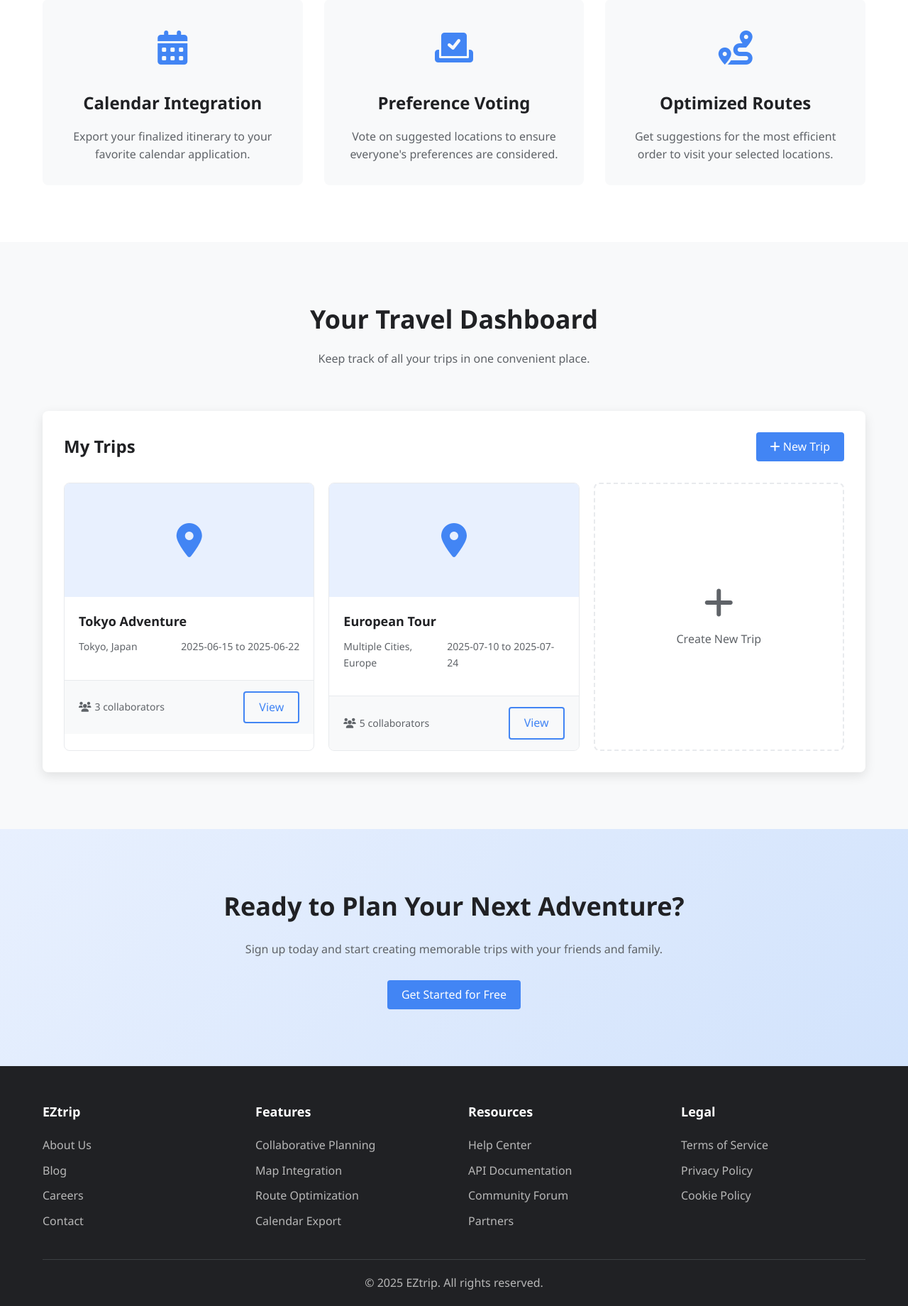
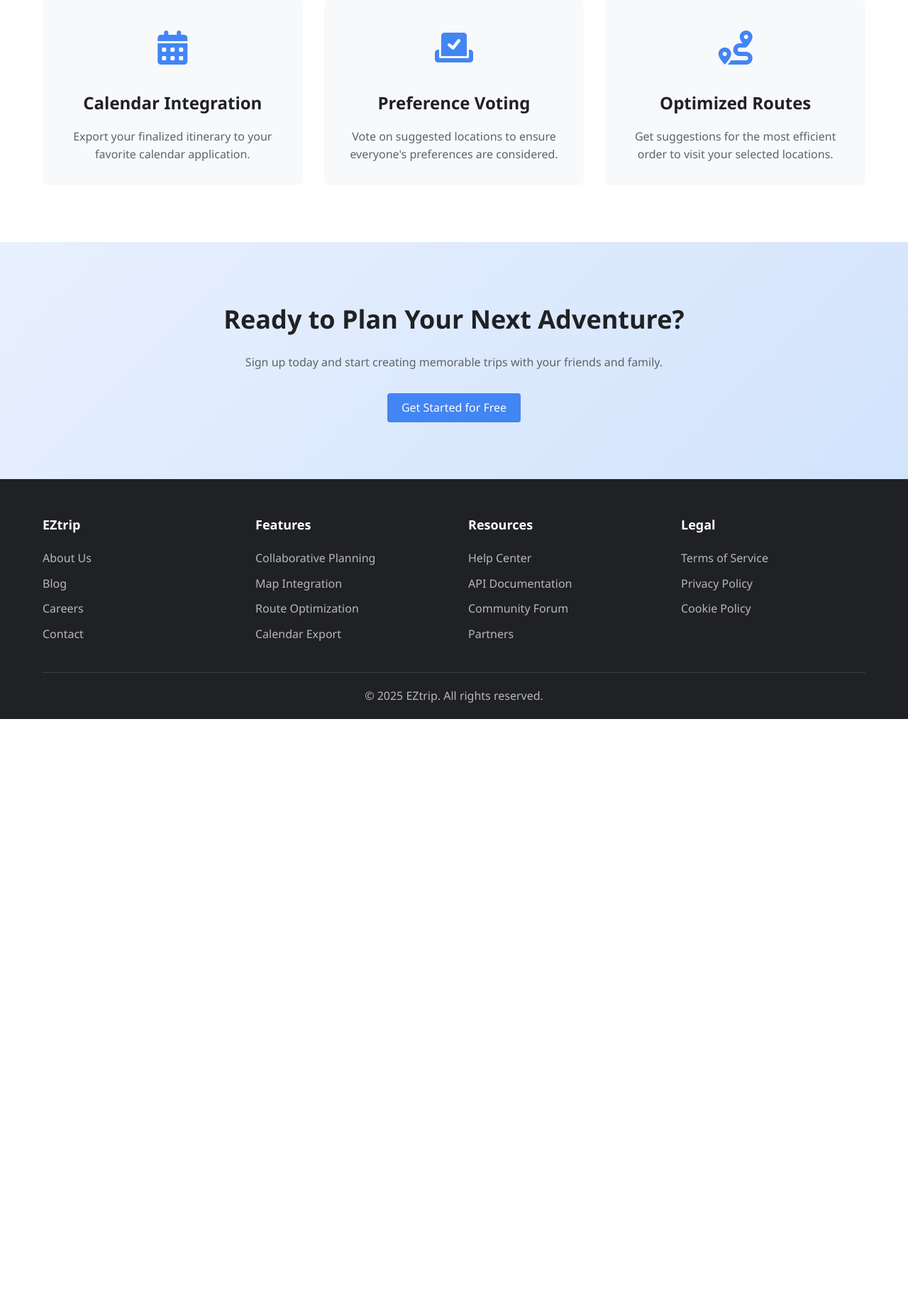
Before and after one commit to hongyaok/EZtrip, a Flask app: page / in a window 1280 px wide. Shown: the part 1047-2887 px from the top of the page at 71% size. After the commit the page ends 2060 px from the top, so only its background shows below. Run offline with Flask 3, Linux system fonts and the light colour scheme.

Commit message:
minor changes

```diff
--- a/templates/index.html
+++ b/templates/index.html
@@ -104,57 +104,6 @@
         </div>
     </section>
 
-    <!-- Dashboard preview section -->
-    <section class="dashboard-preview">
-        <div class="container">
-            <div class="section-title">
-                <h2>Your Travel Dashboard</h2>
-                <p>Keep track of all your trips in one convenient place.</p>
-            </div>
-
-            <div class="dashboard-container">
-                <div class="dashboard-header">
-                    <h2>My Trips</h2>
-                    <a href="/create-trip" class="btn btn-primary">
-                        <i class="fas fa-plus"></i> New Trip
-                    </a>
-                </div>
-
-                <div class="trips-grid">
-                    {% for trip in trips %}
-                    <div class="trip-card">
-                        <div class="trip-image">
-                            <i class="fas fa-map-marker-alt"></i>
-                        </div>
-                        <div class="trip-details">
-                            <h3>{{ trip.title }}</h3>
-                            <div class="trip-meta">
-                                <span>{{ trip.destination }}</span>
-                                <span>{{ trip.start_date }} to {{ trip.end_date }}</span>
-                            </div>
-                        </div>
-                        <div class="trip-footer">
-                            <div class="trip-collaborators">
-                                <i class="fas fa-users"></i>
-                                <span>{{ trip.collaborators }} collaborators</span>
-                            </div>
-                            <a href="#" class="btn btn-outline">View</a>
-                        </div>
-                    </div>
-                    {% endfor %}
-
-                    <!-- Add Trip Card -->
-                    <div class="trip-card create-trip-card">
-                        <a href="/create-trip" class="create-trip-link">
-                            <i class="fas fa-plus create-trip-icon"></i>
-                            <span>Create New Trip</span>
-                        </a>
-                    </div>
-                </div>
-            </div>
-        </div>
-    </section>
-
     <!-- Call to action section -->
     <section class="cta">
         <div class="container">
```
